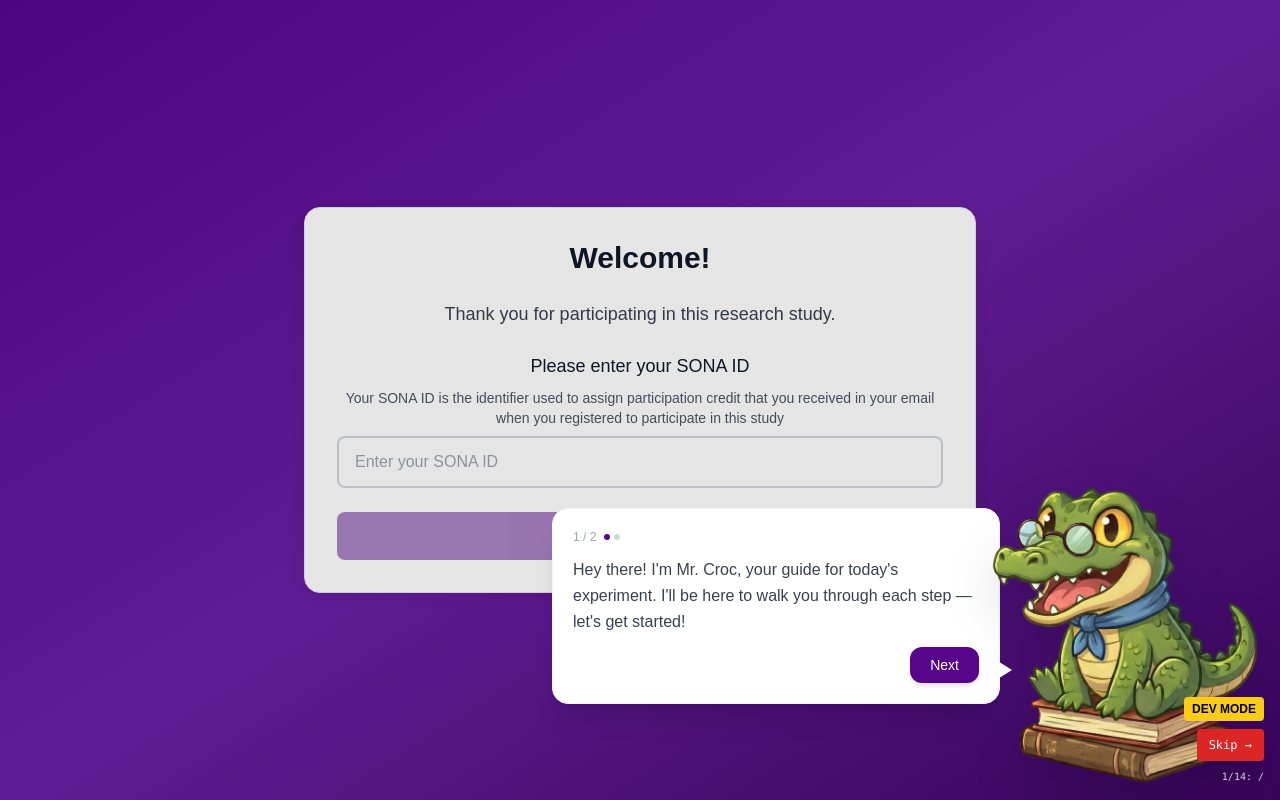
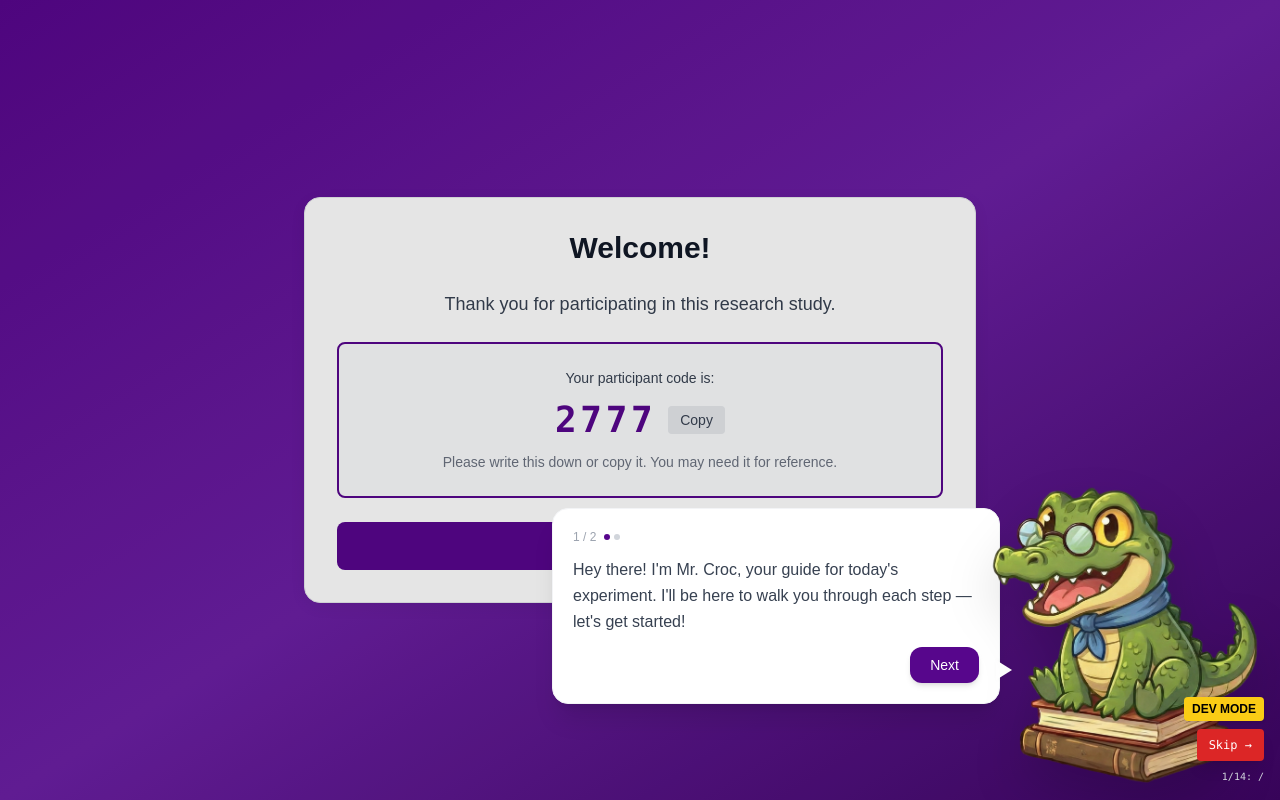
Before and after one commit to shauryajain21/Honors-Experiment, a Next.js app: page / in a window 1280 px wide. Built offline with nearby package versions, Linux system fonts and the light colour scheme.

Commit message:
Replace SONA ID with auto-generated 4-digit participant code

```diff
--- a/src/app/page.tsx
+++ b/src/app/page.tsx
@@ -1,26 +1,35 @@
 "use client";
 
-import { useState } from "react";
+import { useState, useMemo } from "react";
 import { useRouter } from "next/navigation";
 import WizardNarration from "@/components/wizard/WizardNarration";
 import { useExperimentStore } from "@/store/experimentStore";
 
+function generateCode(): string {
+  return String(Math.floor(1000 + Math.random() * 9000));
+}
+
 const LANDING_STEPS = [
   "Hey there! I'm Mr. Croc, your guide for today's experiment. I'll be here to walk you through each step — let's get started!",
-  "Please enter your SONA ID below to begin.",
+  "Please note down your participant code shown below before continuing.",
 ];
 
 export default function LandingPage() {
-  const [sonaId, setSonaId] = useState("");
+  const code = useMemo(() => generateCode(), []);
+  const [copied, setCopied] = useState(false);
   const router = useRouter();
   const storeSonaId = useExperimentStore((s) => s.setSonaId);
 
+  const handleCopy = () => {
+    navigator.clipboard.writeText(code);
+    setCopied(true);
+    setTimeout(() => setCopied(false), 2000);
+  };
+
   const handleSubmit = (e: React.FormEvent) => {
     e.preventDefault();
-    if (sonaId.length >= 4) {
-      storeSonaId(sonaId);
-      router.push("/training/instructions");
-    }
+    storeSonaId(code);
+    router.push("/training/instructions");
   };
 
   return (
@@ -35,30 +44,31 @@ export default function LandingPage() {
             Thank you for participating in this research study.
           </p>
 
-          <form onSubmit={handleSubmit} className="space-y-6 mt-8">
-            <div className="space-y-2">
-              <label htmlFor="sonaId" className="block text-lg font-medium text-gray-900">
-                Please enter your SONA ID
-              </label>
-              <p className="text-sm text-gray-600">
-                Your SONA ID is the identifier used to assign participation credit that you received in your email when you registered to participate in this study
-              </p>
-              <input
-                type="text"
-                id="sonaId"
-                value={sonaId}
-                onChange={(e) => setSonaId(e.target.value)}
-                className="w-full px-4 py-3 border-2 border-gray-300 rounded-lg focus:outline-none focus:border-nyu-purple text-gray-900"
-                placeholder="Enter your SONA ID"
-                required
-                minLength={4}
-              />
+          <div className="bg-gray-50 border-2 border-nyu-purple rounded-lg p-6 space-y-3">
+            <p className="text-sm font-medium text-gray-700">
+              Your participant code is:
+            </p>
+            <div className="flex items-center justify-center gap-3">
+              <span className="text-4xl font-bold tracking-widest text-nyu-purple font-mono">
+                {code}
+              </span>
+              <button
+                type="button"
+                onClick={handleCopy}
+                className="text-sm bg-gray-200 hover:bg-gray-300 text-gray-700 px-3 py-1 rounded transition-colors"
+              >
+                {copied ? "Copied!" : "Copy"}
+              </button>
             </div>
+            <p className="text-sm text-gray-500">
+              Please write this down or copy it. You may need it for reference.
+            </p>
+          </div>
 
+          <form onSubmit={handleSubmit}>
             <button
               type="submit"
-              disabled={sonaId.length < 4}
-              className="w-full bg-nyu-purple hover:bg-nyu-violet text-white font-semibold py-3 px-6 rounded-lg disabled:opacity-50 disabled:cursor-not-allowed transition-colors"
+              className="w-full bg-nyu-purple hover:bg-nyu-violet text-white font-semibold py-3 px-6 rounded-lg transition-colors"
             >
               Continue
             </button>
```
